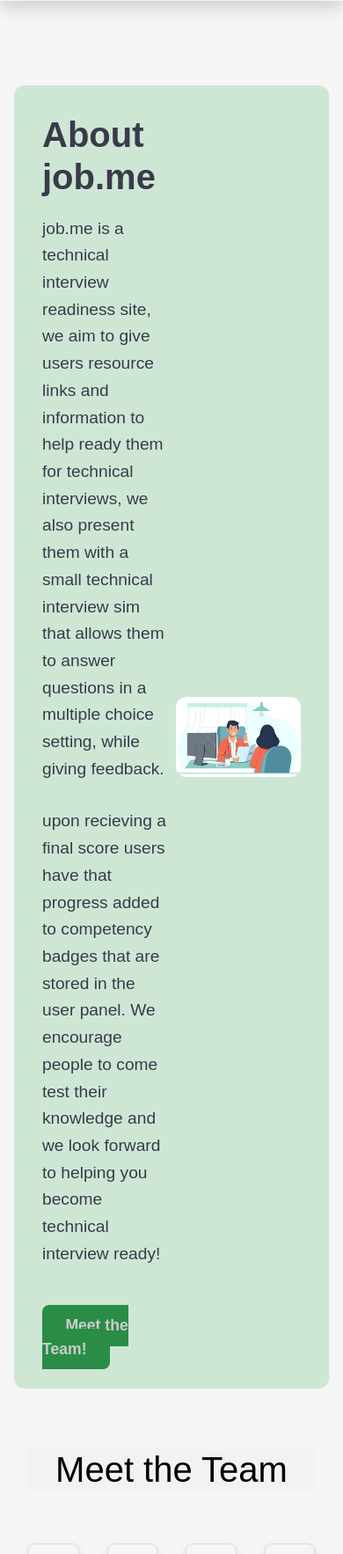
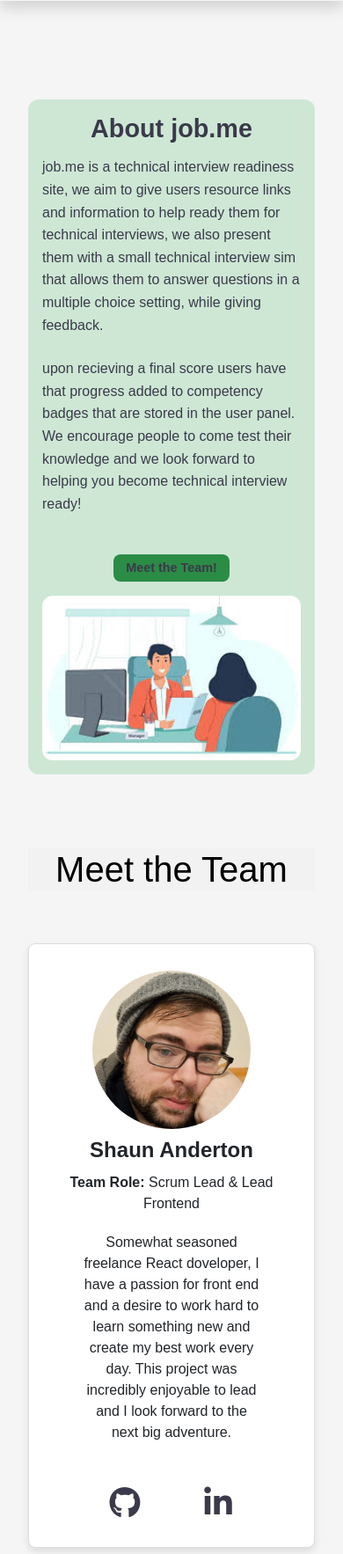
Before and after one commit to ShaAnder/elevate_hackathon_2024, a Django app: page /about/ in a window 390 px wide. Shown: the part 223-1989 px from the top of the page at 88% size. Run offline with Django 5.2, Linux system fonts and the light colour scheme; some libraries are stand-ins or nearby versions.

Commit message:
fixed about me page responsiveness

```diff
--- a/static/css/about.css
+++ b/static/css/about.css
@@ -41,15 +41,13 @@
 
 }
 
-.body {
-    font: var(--main-font);
-}
+/* ABOUT SECTION */
 
 .body-container{
     height: 5rem;
    }
 
-.about-section {
+  .about-section {
     display: flex;
     justify-content: space-between;
     align-items: center;
@@ -58,7 +56,7 @@
     color: var(--main-dark);
     border-radius: 12px;
     padding-top: 2rem;
-    margin: 1rem;
+    margin: 2rem;
 }
 
 .about-content {
@@ -82,28 +80,26 @@
 .cta-button {
     padding: 0.75em 1.5em;
     background-color: var(--main-green-dark);
-    color: var(--main-light);
+    color: var(--text);
     border: none;
     border-radius: 8px;
     font-size: 1.1em;
     font-weight: bold;
     cursor: pointer;
+    transition: background-color 0.3s ease;
     text-decoration: none;
-    transition: background-color 0.3s ease;
 }
 
 .cta-button:hover {
     background-color: var(--main-green-light);
     color: var(--main-light);
     text-decoration: none;
-    text-shadow: 2px 2px 4px rgba(0, 0, 0, 0.8);
 }
 
 .about-image {
     flex: 1;
     position: relative;
-    max-width: 100%;
-    padding-left: 10px;
+    max-width: 40%;
     text-align: right;
 }
 
@@ -112,6 +108,10 @@
     border-radius: 12px;
 }
 
+
+/* MEET THE TEAM SECTION */
+
+/* Team Section */
 #team-section {
     padding: 2em;
 }
@@ -125,14 +125,22 @@
 
 .team-grid {
     display: grid;
-    grid-template-columns: repeat(4, 1fr);
+    grid-template-columns: repeat(3, 1fr);
     gap: 2em;
     margin: 0 auto;
 }
 
 .card {
+    /* width: 100%;
+    background-color: white;
+    border: 1px solid #ddd;
+    border-radius: 8px;
+    overflow: hidden;
+    box-shadow: 0 4px 8px rgba(0, 0, 0, 0.1);
+    text-align: center; */
     width: 100%;
-    background-color: var(--main);
+
+    background-color: var(--main-lightest);
     border: 1px solid #ddd;
     border-radius: 8px;
     overflow: hidden;
@@ -145,51 +153,174 @@
 }
 
 .card-image {
-    padding: 15px 15px 5px 15px;
+    padding: 20px 20px 0px 20px;
 }
 
 .card-image img {
-    width: 200px;
+    width: 180px;
     height: fit-content;
-    border-radius: 75%;
+    border-radius: 50%;
     object-fit: cover;
 }
 
 .card-body {
+    /* padding: 10px 20px 20px 20px ;
+    display: flex;
+    flex-direction: column;
+    justify-content: space-between;
+    height: fit-content; */
     padding: 10px 20px 20px 20px;
     display: flex;
     flex-direction: column;
     justify-content: space-between;
     flex-grow: 1; /* Grows to take available space, pushing the footer down */
+
 }
 
 .card-title {
-    font-size: 2em;
+    font-size: 1.5em;
     margin-bottom: 10px;
-    font-weight: var(--heading-font-weight);
-    color: var(--main-dark);
+    font-weight: bold;
+    color: var(--accent);
 }
 
 .card-role {
-    font-size: 1.5em;
-    color: var(--main-dark);
+    font-size: 1em;
+    color: var(--accent);
     margin: 0 auto;
 }
 
 .card-text {
-    padding-top: 1rem;
-    font-size: 1.2em;
-    color: var(--main-dark);
-    margin-bottom: 20px;
+    font-size: 1em;
+    color: var(--accent);
+    /* margin-bottom: 20px;
+    margin-left: 2rem;
+    margin-right: 2rem; */
+    margin: 20px 2rem 10px 2rem;
     flex-grow: 1;
 }
 
 .card-footer {
     padding: 10px 20px;
-    color: var(--main-dark);
+    background-color: var(--main-lightest); /* Light gray background */
+    color: var(--accent);
     border-top: 1px solid var(--text); /* Adds a subtle line between the body and footer */
     display: flex;
     flex-direction: column;
     align-items: center;
     gap: 10px; /* Space between elements inside the footer */
 }
+
+.button-group {
+    display: flex;
+    justify-content: center;
+    gap: 10px;
+    margin-top: 10px;
+}
+
+.btn {
+    display: inline-block;
+    padding: 10px 20px;
+    color: var(--main-dark);
+    font-size: 1.5rem;
+    border-radius: 5px;
+    text-decoration: none;
+    transition: background-color 0.4s ease;
+    text-align: center;
+    width: 6rem;
+
+}
+
+.btn:hover {
+    background-color: var(--main-green-light);
+    color: var(--main-light);
+}
+
+
+.bold {
+    font-weight: bold;
+}
+
+@media screen and (max-width: 768px) {
+    .team-grid {
+        grid-template-columns: repeat(2, 1fr); /* Display 2 cards per row */
+        gap: 1.5em;
+    }
+}
+
+/* Responsive Styles for tablets (screens smaller than 768px) */
+@media screen and (max-width: 768px) {
+    .team-grid {
+        grid-template-columns: repeat(1, 1fr);
+        gap: 1.5em;
+    }
+
+    .about-section {
+        flex-direction: column; /* Stack the content vertically */
+        text-align: center;
+        padding: 1.5em;
+    }
+
+    .about-content {
+        max-width: 100%; /* Take full width */
+    }
+
+    .about-content h1 {
+        font-size: 2em; /* Slightly smaller */
+    }
+
+    .about-content p {
+        font-size: 1.1em; /* Adjust text size */
+    }
+
+    .cta-button {
+        font-size: 1em; /* Slightly smaller button */
+        padding: 0.6em 1.2em;
+    }
+
+    .about-image {
+        max-width: 80%; /* Adjust image width */
+        margin-top: 1.5em; /* Add space between image and text */
+    }
+
+    .about-image img {
+        max-width: 100%; /* Ensure image stays responsive */
+    }
+
+
+    /* TEAM SECTION */
+    .team-grid {
+        grid-template-columns: 1fr; /* Display 1 card per row */
+        gap: 1em;
+    }
+
+    .card {
+        margin: 0 auto;
+    }
+
+}
+
+/* Responsive Styles for mobile devices (screens smaller than 480px) */
+@media screen and (max-width: 480px) {
+    .about-section {
+        padding: 1em; /* Reduce padding for smaller screens */
+    }
+
+    .about-content h1 {
+        font-size: 1.8em; /* Reduce heading size */
+    }
+
+    .about-content p {
+        font-size: 1em; /* Reduce paragraph font size */
+    }
+
+    .cta-button {
+        font-size: 0.9em;
+        padding: 0.5em 1em;
+    }
+
+    .about-image {
+        max-width: 100%; /* Full width for small devices */
+        margin-top: 1.2em;
+    }
+}
--- a/templates/base.html
+++ b/templates/base.html
@@ -52,6 +52,7 @@
 
 		{% block extra_css %}
 		<link rel="stylesheet" href="{% static 'css/nav.css' %}">
+
 		{% endblock %}
 
 	</head>
@@ -77,7 +78,13 @@
 			src="https://cdn.jsdelivr.net/npm/bootstrap@5.3.3/dist/js/bootstrap.bundle.min.js"
 			integrity="sha384-YvpcrYf0tY3lHB60NNkmXc5s9fDVZLESaAA55NDzOxhy9GkcIdslK1eN7N6jIeHz"
 			crossorigin="anonymous"
+
 		></script>
+		<script
+			async
+      		src="https://kit.fontawesome.com/c58c064348.js"
+      		crossorigin="anonymous">
+		</script>
 		{% endblock %}
 
 		<!-- Block for extra JS scripts -->
```
Also changed, not shown: static/images/team/sam.png (added), static/images/team/viktor.png (added).
